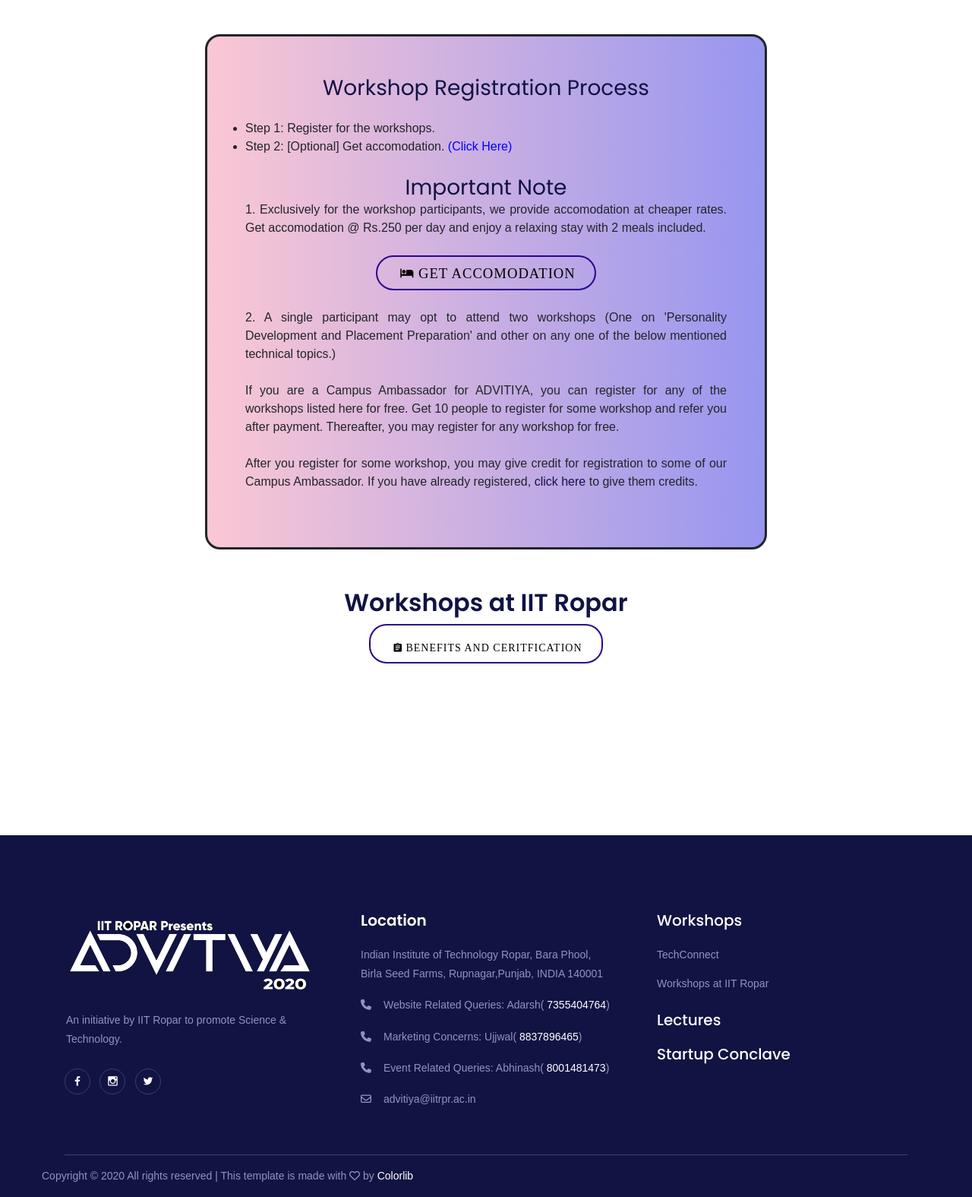
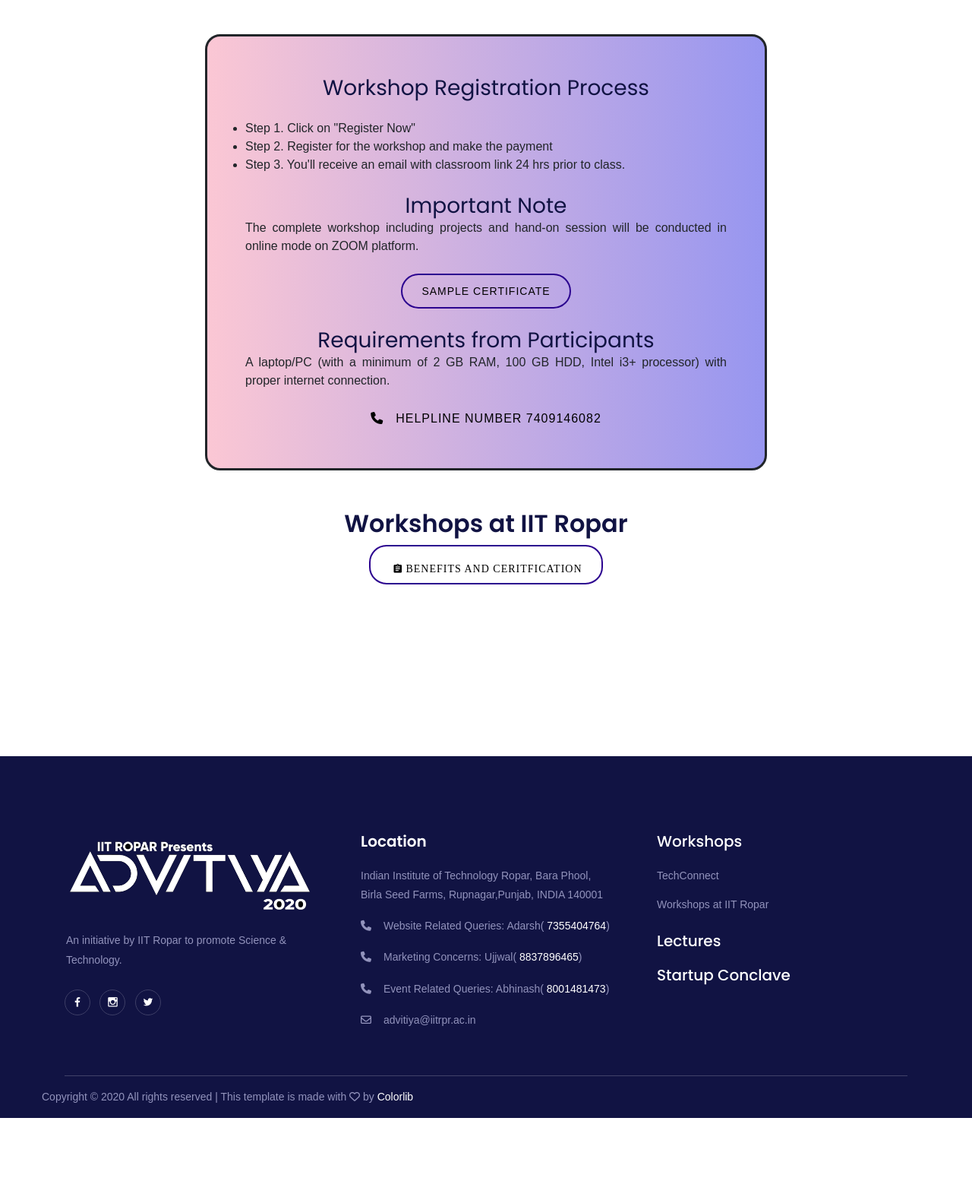
Before and after one commit to software-community/Advitiya-20, a Django app: page /workshop/ in a window 1280 px wide. Shown: the part 105-1680 px from the top of the page at 76% size. After the commit the page ends 1576 px from the top, so only its background shows below. Run offline with Django 3.2, Linux system fonts and the light colour scheme; data that the repository does not hold is empty; parts of the project's set-up code (start-up, migrations or seed data) failed here and were passed over; some libraries are stand-ins or nearby versions; some web fonts are replaced.

Commit message:
Update workshop info.

```diff
--- a/main_page/templates/main_page/benefits_n_certification.html
+++ b/main_page/templates/main_page/benefits_n_certification.html
@@ -14,10 +14,10 @@
                     <ul>
                         <li>1. A digital toolkit of PPTs and study material for all participants of the workshop.</li>
                         <li>2. Certificate of Participation for every participant.</li>
-                        <li>3. A competition will be organized at the end of the workshop and winners will be awarded with
+                        {# <li>3. A competition will be organized at the end of the workshop and winners will be awarded with #}
                         Certificate of Excellence.</li>
-                        <li>4. Six months online support related to the workshop course content.</li>
-                        <li>5. Internship opportunity for prospective students.</li>
+                        <li>3. Six months online support related to the workshop course content.</li>
+                        <li>4. Internship opportunity for prospective students.</li>
                     </ul>
                     <br>
                     <h3>Prerequisites & Eligibility</h3>
--- a/main_page/templates/main_page/workshop.html
+++ b/main_page/templates/main_page/workshop.html
@@ -23,50 +23,37 @@
                             <br>
                             <ul>
                                 <li style="list-style-type:disc; text-align: left;">
-                                    Step 1: Register for the workshops.
+                                    Step 1. Click on "Register Now"
                                 </li>
                                 <li style="list-style-type:disc; text-align: left;">
-                                    Step 2: [Optional] Get accomodation. <a
-                                        href="{% url 'main_page:get_workshop_accommodation' %}"
-                                        style="color: blue;">(Click
-                                        Here)</a>
+                                    Step 2. Register for the workshop and make the payment
+                                </li>
+                                <li style="list-style-type:disc; text-align: left;">
+                                    Step 3. You'll receive an email with classroom link 24 hrs prior to class.
                                 </li>
                             </ul>
                             <br>
                             <h3>Important Note</h3>
                             <ul>
-                                <li style="text-align: justify;">1. Exclusively for the workshop participants, we
-                                    provide
-                                    accomodation at cheaper rates.
-                                    Get accomodation @ Rs.250 per day and enjoy a relaxing stay with 2 meals included.
-                                    <!-- <br>
-                                    <span style="color:red">
-                                        UPDATE: The online workshop accommodation registration is now closed. For offline registration visit
-                                        the Registration Desk. The offline workshop
-                                        accommodation fee is Rs. 250/day (<b>no meals included)</b>.
-                                    </span> -->
+                                <li style="text-align: justify;">
+                                The complete workshop including projects and hand-on session will be conducted in online mode on ZOOM platform.
                                 </li><br>
                                 <a href="{% url 'main_page:get_workshop_accommodation'  %}" class="btn confer-btn-white"
                                     style="border: 2px solid rgb(43, 2, 143); color: black;"
                                     onmouseover="this.style.color='#ffffff'" onmouseout="this.style.color='#000000'">
-                                    <i class="zmdi zmdi-hotel zmdi-hc-lg"> Get Accomodation</i></a>
+                                    Sample Certificate</i></a>
                                 <br><br>
-                                <li style="text-align: justify;">2. A single participant may opt to attend two workshops
-                                    (One on
-                                    'Personality Development and Placement
-                                    Preparation' and other on any one of the below mentioned technical topics.)
+                            </ul>
+                            <h3>Requirements from Participants</h3>
+                            <ul>
+                                <li style="text-align: justify;">
+                                    A laptop/PC (with a minimum of 2 GB RAM, 100 GB HDD, Intel i3+ processor) with proper internet connection.
                                 </li>
-                                <li style="text-align: justify;"><br>If you are a Campus Ambassador for ADVITIYA, you
-                                    can register
-                                    for any of the workshops listed here for free. Get 10 people to register for some
-                                    workshop and refer you
-                                    after payment. Thereafter, you may register for any workshop for free.
-                                </li><br>
-                                <li style="text-align: justify;">After you register for some workshop, you may give
-                                    credit for
-                                    registration to some of our Campus Ambassador. If you have already registered,
-                                    <a href="{% url 'main_page:reffer_ca' %}">click here</a> to give them credits.
-                                </li><br>
+                            </ul>
+                            <br>
+                            <ul>
+                            <p style="color:black"><i class="fa fa-phone mr-3"></i>Helpline Number
+                                <a href="tel:+91-7409146082" style="color: black;">7409146082</a></p>
                             </ul>
                         </div>
                     </div>
```
